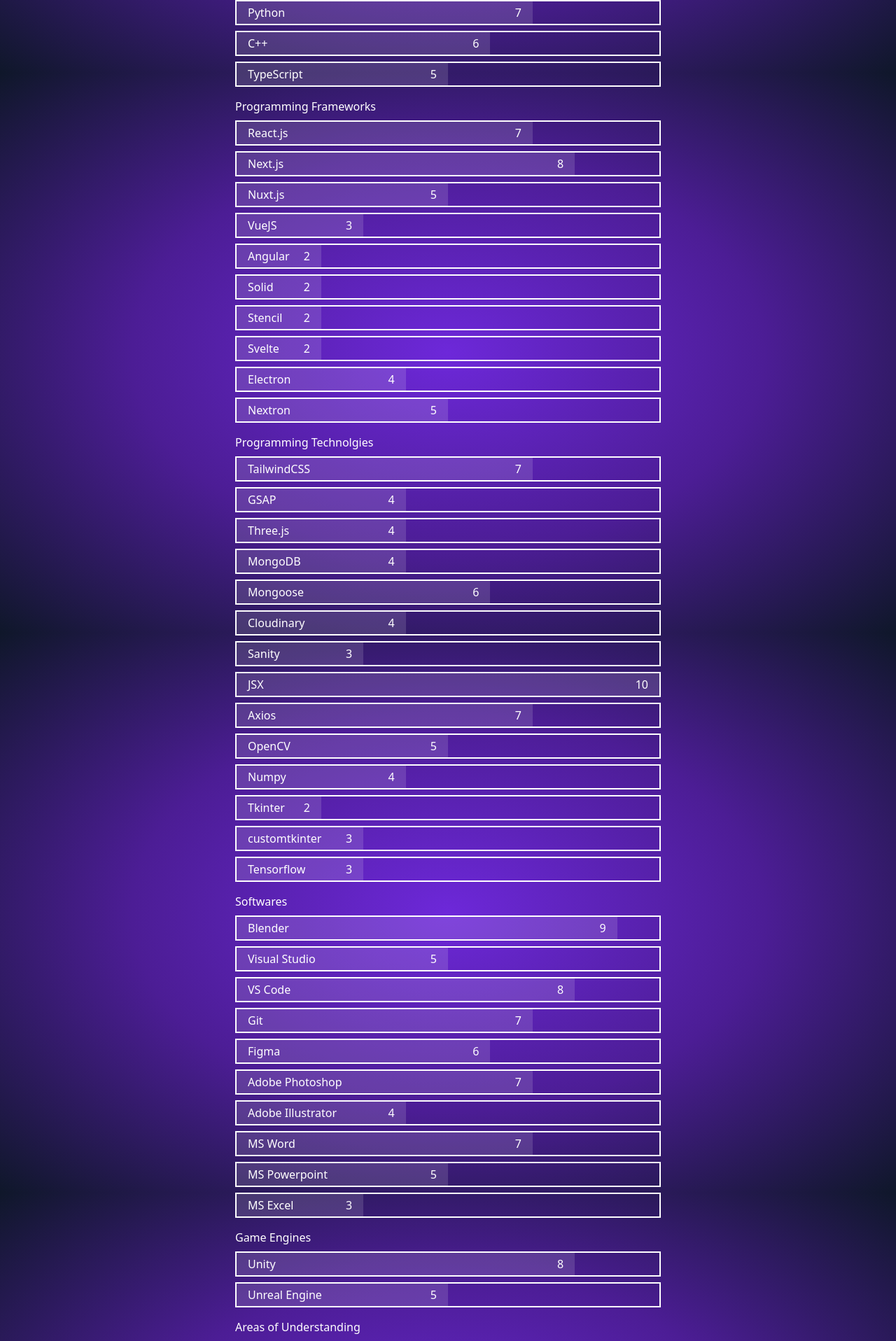
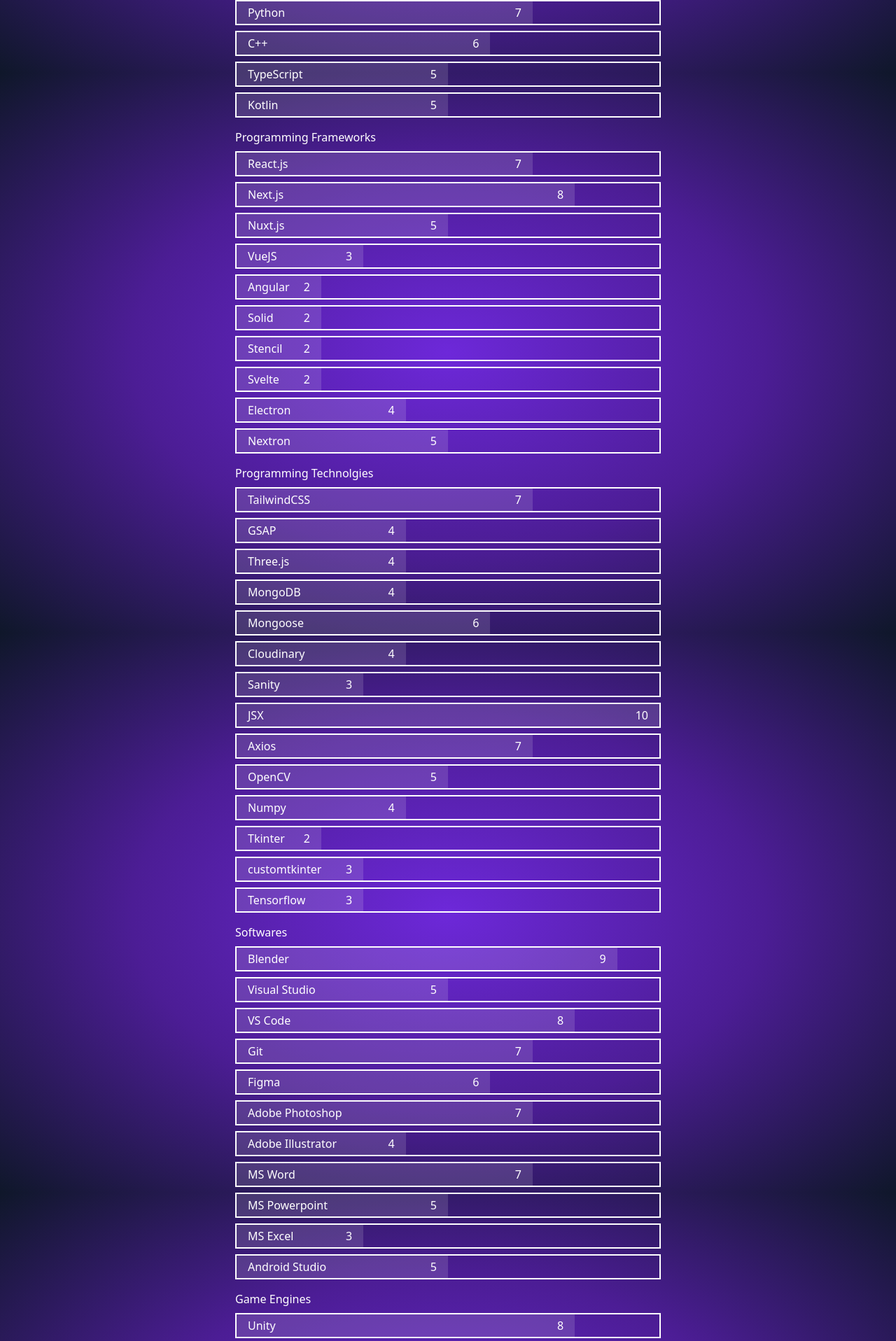
Before and after one commit to oebsworth/Portfolio-Website, a Next.js app: page /skills in a window 1280 px wide. Shown: the part 696-2612 px from the top of the page at 70% size. Built offline with nearby package versions, Linux system fonts and the light colour scheme.

Commit message:
Added Kotlin and android studio to skills.

```diff
--- a/app/skills/page.tsx
+++ b/app/skills/page.tsx
@@ -11,6 +11,7 @@
                 { name: "Python", level: 7, },
                 { name: "C++", level: 6, },
                 { name: "TypeScript", level: 5 },
+                { name: "Kotlin", level: 5 }
             ]
         },
         {
@@ -72,6 +73,9 @@
                 { name: "MS Word", level: "7" },
                 { name: "MS Powerpoint", level: "5" },
                 { name: "MS Excel", level: "3" },
+
+                // Android
+                {name: "Android Studio", level: 5}
             ],
         },
         {
```
